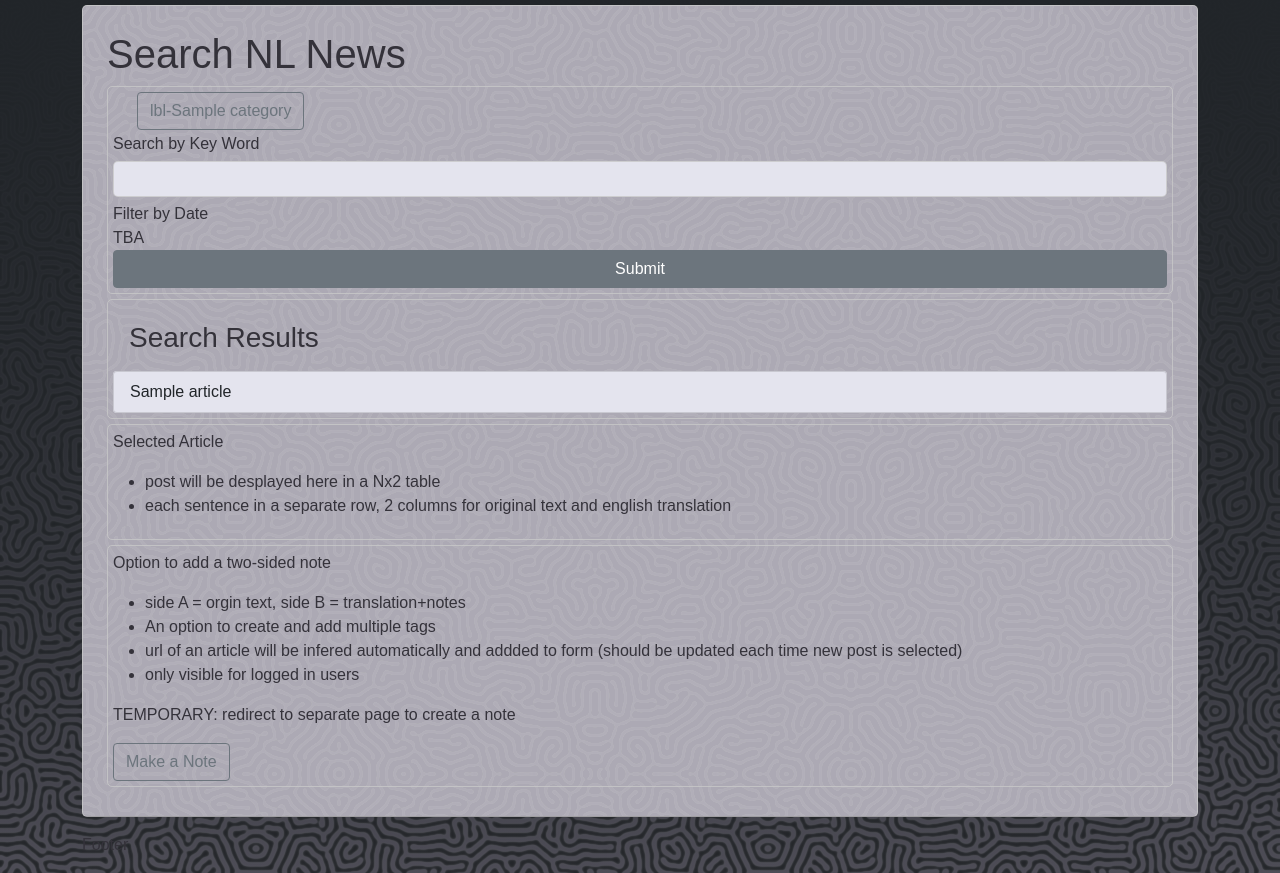
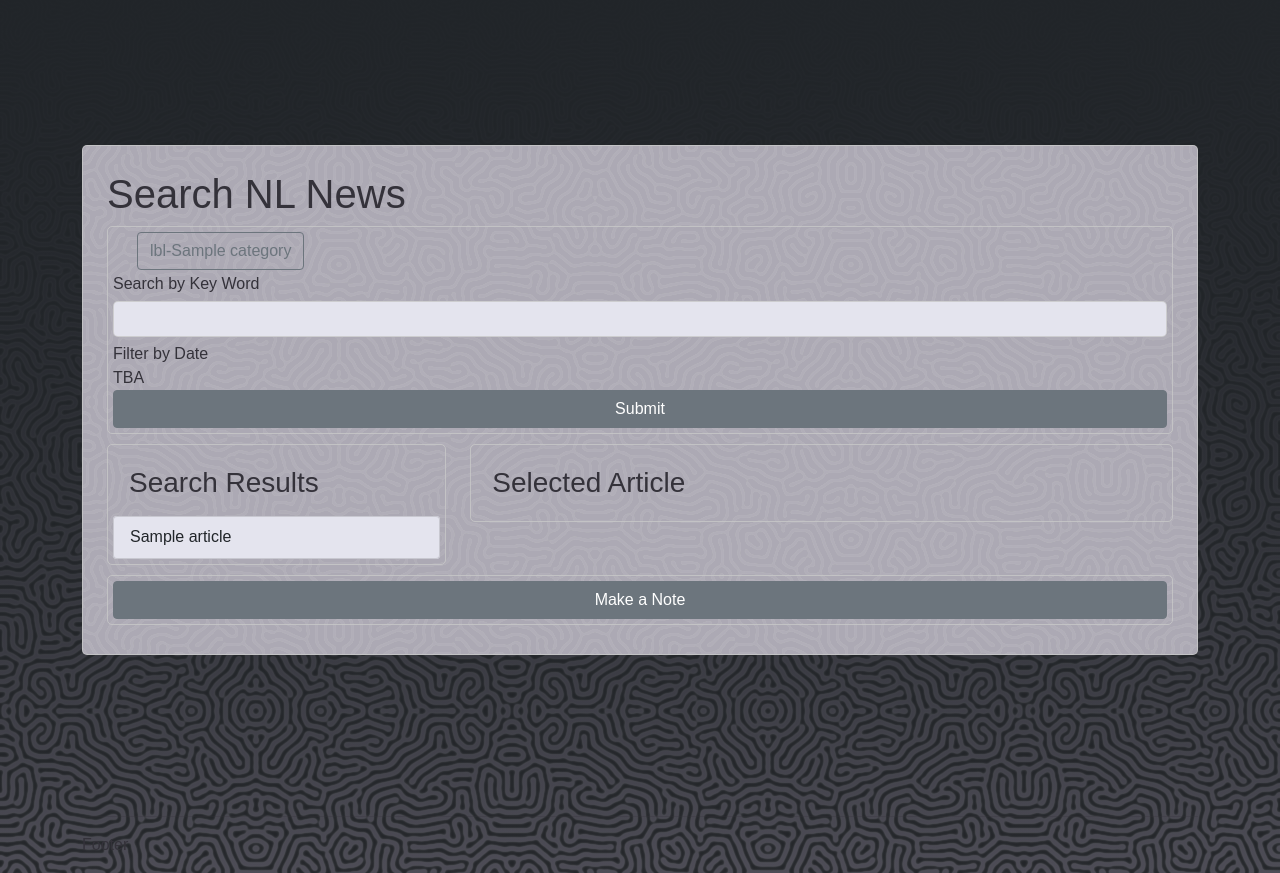
Before and after one commit to axyorah/nl-news-translator, a Django app: template news/templates/news/news.html in a window 1280 px wide. Shown: the part 57-930 px from the top of the page. Run offline with Django 3.2, Linux system fonts and the light colour scheme; the template is opened without the code that fills it: most values are stand-ins (such as "Sample title", 1, 10 or a date in 2020).

Commit message:
display: slightely prettified news page layout: article-list and article-selected are now two columns of the same row

```diff
--- a/news/templates/news/news.html
+++ b/news/templates/news/news.html
@@ -13,33 +13,27 @@
 
 </section>
 
+<div class="row">
+  <div class="col-12 col-lg-4">
     <section class="container box-container boxed" id="news-overview">
 
       {% include './partials/article-list.html' %}
 
     </section>
+  </div>
 
+  <div class="col-12 col-lg-8">
     <section class="container box-container boxed" id="article-selected">
+
       {% include './partials/article-selected.html' %}
 
     </section>
+  </div>
+</div>
 
 <section class="container box-container boxed" id="note">
-  <!-- THIS WILL BE MOVED TO NOTES APP -->
-  <p>Option to add a two-sided note</p>
-  <ul>
-    <li>side A = orgin text, side B = translation+notes</li>
-    <li>An option to create and add multiple tags</li>
-    <li>
-      url of an article will be infered automatically and addded to form (should
-      be updated each time new post is selected)
-    </li>
-    <li>only visible for logged in users</li>
-  </ul>
 
-  <p>TEMPORARY: redirect to separate page to create a note</p>
-
-  <a class="btn btn-outline-secondary" href="{% url 'note-create' %}">Make a Note</a>
+  <a class="btn btn-secondary w-100" href="{% url 'note-create' %}">Make a Note</a>
 
 </section>
 
--- a/news/templates/news/partials/article-list.html
+++ b/news/templates/news/partials/article-list.html
@@ -1,12 +1,18 @@
+<h3 class="m-3">Search Results</h3>
+
 {% if articles %}
-<h3 class="m-3">Search Results</h3>
 <ul class="list-group">
 
   {% for article in articles %}
     <li class="list-group-item article expandable">
 
       <div class="li-title li-between">
-        {{ article.title }}
+        <span class="preview">
+          {{ article.title }}
+        </span>
+        <span class="hidden">
+          {{ article.title }}
+        </span>
         <span class="hidden" id="source">
           <a class="capsule-a" href="{{ article.url }}">{{ article.source.name }}</a>
         </span>
--- a/news/templates/news/partials/article-selected.html
+++ b/news/templates/news/partials/article-selected.html
@@ -1,11 +1,4 @@
-<p>Selected Article</p>
-<ul>
-  <li>post will be desplayed here in a Nx2 table</li>
-  <li>
-    each sentence in a separate row, 2 columns for original text and english
-    translation
-  </li>
-</ul>
+<h3 class="m-3">Selected Article</h3>
 
 <div class="hidden" id="article-selected-container">
   <div class="table-meta li-between">
--- a/static/css/article-list.css
+++ b/static/css/article-list.css
@@ -30,3 +30,8 @@
 .list-group-item:hover {
     background-color: var(--color-inpt-highlight);
 }
+
+.article .li-title .preview {
+    height: 25px;
+    overflow: hidden;
+}
```
Also changed, not shown: static/css/style.css (+8 -4 lines). Lines whose indentation alone changed are shown as unchanged.
